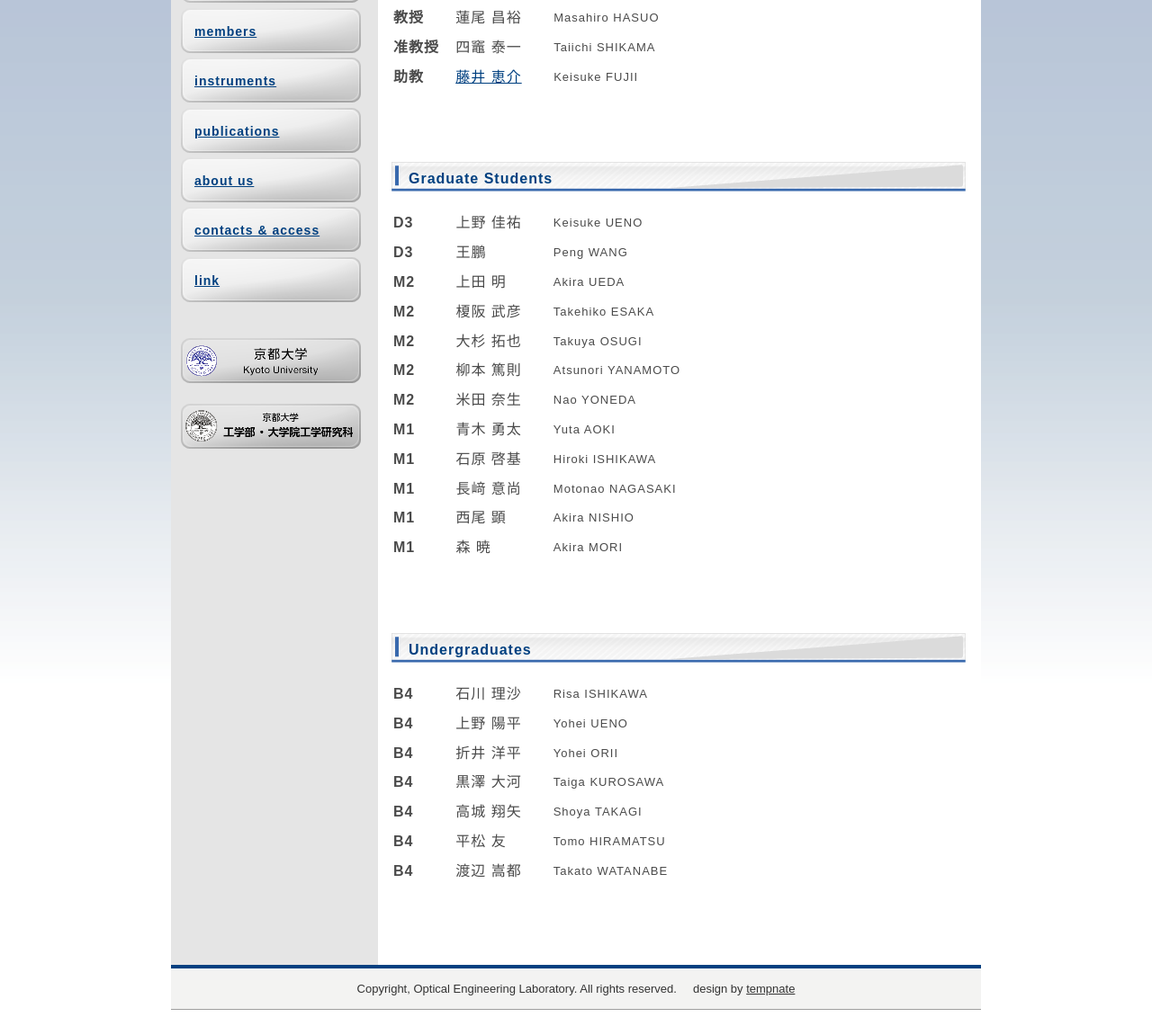
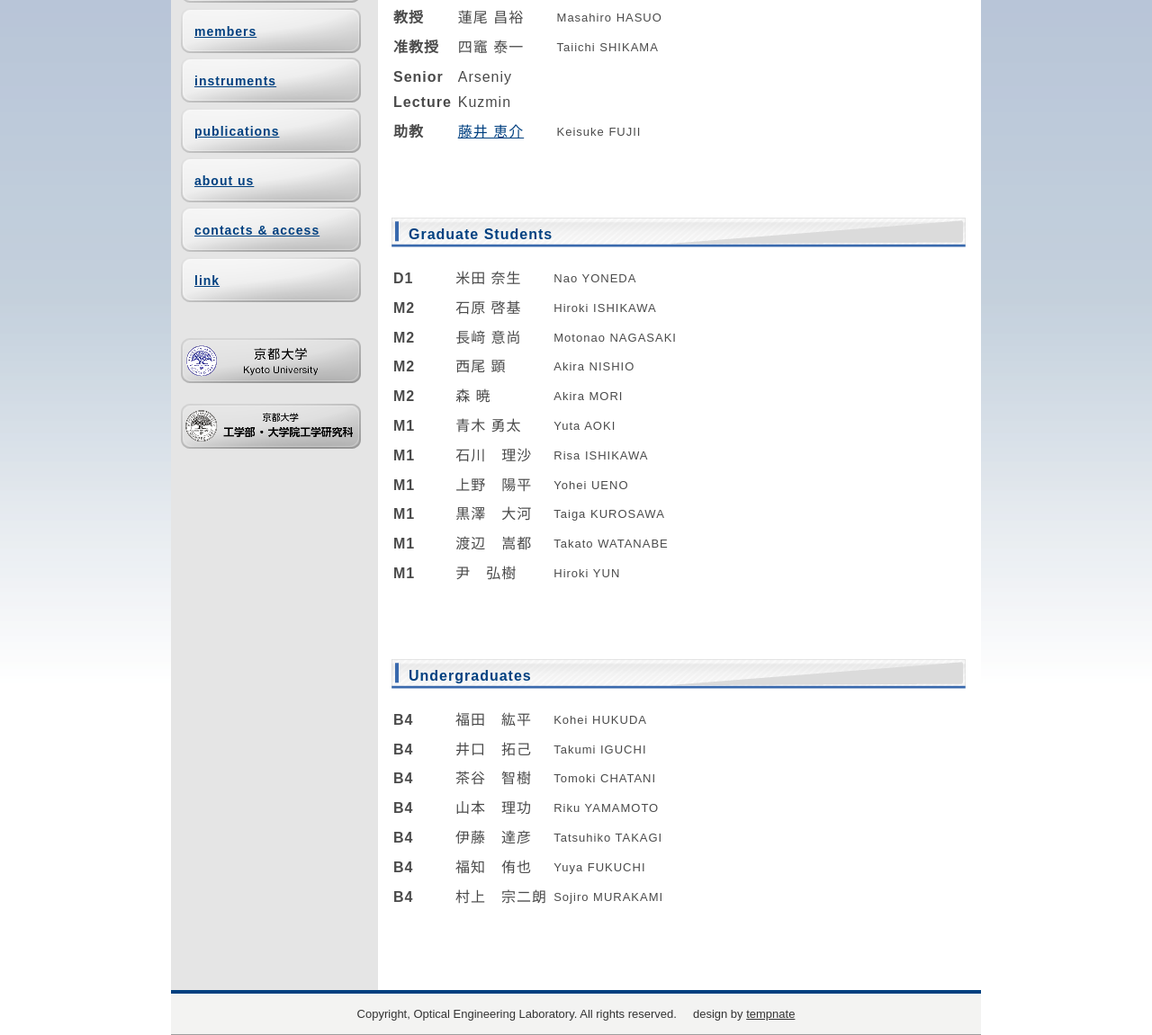
Before and after one commit to fujiisoup/hasuolab_html, a plain HTML site: page people_en.html in a window 1280 px wide. Shown: the part 359-1510 px from the top of the page at 90% size. Before the commit the page ends 1482 px from the top, so only its background shows below. Drawn offline with Linux system fonts and the light colour scheme; files whose address does not match are found by name.

Commit message:
Update member

```diff
--- a/people_en.html
+++ b/people_en.html
@@ -61,6 +61,10 @@
         <td width="180"><font color="4a4a4a" size="2">Taiichi SHIKAMA</font></td>
       </tr>
       <tr>
+        <td width="68"><font color="4a4a4a"><b>Senior Lecture</b></font></td>
+        <td width="110"><font color="4a4a4a">Arseniy Kuzmin</font></td>
+      </tr>
+      <tr>
         <td width="68"><font color="4a4a4a"><b>助教</b></font></td>
         <td width="110"><font color="4a4a4a"><a href="https://github.com/fujiisoup/CV/blob/master/README.md">藤井 恵介</a></font></td>
         <td width="180"><font color="4a4a4a" size="2">Keisuke FUJII</font></td>
@@ -80,42 +84,32 @@
   <table width="358">
     <tbody>
     <tr>
-        <td width="68"><font color="4a4a4a"><b>D3</b></font></td>
-        <td width="110"><font color="4a4a4a">上野 佳祐</font></td>
-        <td width="180"><font color="4a4a4a" size="2">Keisuke UENO</font></td>
-      </tr>
-
-      <tr>
-        <td width="68"><font color="4a4a4a"><b>D3</b></font></td>
-        <td width="110"><font color="4a4a4a">王鵬</font></td>
-        <td width="180"><font color="4a4a4a" size="2">Peng WANG</font></td>
+      <td width="68"><font color="4a4a4a"><b>D1</b></font></td>
+      <td width="110"><font color="4a4a4a">米田 奈生</font></td>
+      <td width="180"><font color="4a4a4a" size="2">Nao YONEDA</font></td>
     </tr>
 
     <tr>
       <td width="68"><font color="4a4a4a"><b>M2</b></font></td>
-        <td width="110"><font color="4a4a4a">上田 明</font></td>
-        <td width="180"><font color="4a4a4a" size="2">Akira UEDA</font></td>
+      <td width="110"><font color="4a4a4a">石原 啓基</font></td>
+      <td width="180"><font color="4a4a4a" size="2">Hiroki ISHIKAWA</font></td>
     </tr>
     <tr>
       <td width="68"><font color="4a4a4a"><b>M2</b></font></td>
-        <td width="110"><font color="4a4a4a">榎阪 武彦</font></td>
-        <td width="180"><font color="4a4a4a" size="2">Takehiko ESAKA</font></td>
+      <td width="110"><font color="4a4a4a">長﨑 意尚</font></td>
+      <td width="180"><font color="4a4a4a" size="2">Motonao NAGASAKI</font></td>
     </tr>
     <tr>
       <td width="68"><font color="4a4a4a"><b>M2</b></font></td>
-        <td width="110"><font color="4a4a4a">大杉 拓也</font></td>
-        <td width="180"><font color="4a4a4a" size="2">Takuya OSUGI</font></td>
+      <td width="110"><font color="4a4a4a">西尾 顕</font></td>
+      <td width="180"><font color="4a4a4a" size="2">Akira NISHIO</font></td>
     </tr>
     <tr>
       <td width="68"><font color="4a4a4a"><b>M2</b></font></td>
-        <td width="110"><font color="4a4a4a">柳本 篤則</font></td>
-        <td width="180"><font color="4a4a4a" size="2">Atsunori YANAMOTO</font></td>
+      <td width="110"><font color="4a4a4a">森 暁</font></td>
+      <td width="180"><font color="4a4a4a" size="2">Akira MORI</font></td>
     </tr>
-      <tr>
-        <td width="68"><font color="4a4a4a"><b>M2</b></font></td>
-        <td width="110"><font color="4a4a4a">米田 奈生</font></td>
-        <td width="180"><font color="4a4a4a" size="2">Nao YONEDA</font></td>
-      </tr>
+
     <tr>
       <td width="68"><font color="4a4a4a"><b>M1</b></font></td>
       <td width="110"><font color="4a4a4a">青木 勇太</font></td>
@@ -123,23 +117,28 @@
     </tr>
     <tr>
       <td width="68"><font color="4a4a4a"><b>M1</b></font></td>
-        <td width="110"><font color="4a4a4a">石原 啓基</font></td>
-        <td width="180"><font color="4a4a4a" size="2">Hiroki ISHIKAWA</font></td>
+      <td width="110"><font color="4a4a4a">石川　理沙</font></td>
+      <td width="180"><font color="4a4a4a" size="2">Risa ISHIKAWA</font></td>
     </tr>
     <tr>
       <td width="68"><font color="4a4a4a"><b>M1</b></font></td>
-        <td width="110"><font color="4a4a4a">長﨑 意尚</font></td>
-        <td width="180"><font color="4a4a4a" size="2">Motonao NAGASAKI</font></td>
+      <td width="110"><font color="4a4a4a">上野　陽平</font></td>
+      <td width="180"><font color="4a4a4a" size="2">Yohei UENO</font></td>
     </tr>
     <tr>
       <td width="68"><font color="4a4a4a"><b>M1</b></font></td>
-        <td width="110"><font color="4a4a4a">西尾 顕</font></td>
-        <td width="180"><font color="4a4a4a" size="2">Akira NISHIO</font></td>
+      <td width="110"><font color="4a4a4a">黒澤　大河</font></td>
+      <td width="180"><font color="4a4a4a" size="2">Taiga KUROSAWA</font></td>
     </tr>
     <tr>
       <td width="68"><font color="4a4a4a"><b>M1</b></font></td>
-        <td width="110"><font color="4a4a4a">森 暁</font></td>
-        <td width="180"><font color="4a4a4a" size="2">Akira MORI</font></td>
+      <td width="110"><font color="4a4a4a">渡辺　嵩都</font></td>
+      <td width="180"><font color="4a4a4a" size="2">Takato WATANABE</font></td>
+    </tr>
+    <tr>
+      <td width="68"><font color="4a4a4a"><b>M1</b></font></td>
+      <td width="110"><font color="4a4a4a">尹　弘樹</font></td>
+      <td width="180"><font color="4a4a4a" size="2">Hiroki YUN</font></td>
     </tr>
       <tr>
         <td colspan="3" height="53"></td>
@@ -155,38 +154,38 @@
     <tbody>
     <tr>
       <td width="68"><font color="4a4a4a"><b>B4</b></font></td>
-        <td width="110"><font color="4a4a4a">石川 理沙</font></td>
-        <td width="180"><font color="4a4a4a" size="2">Risa ISHIKAWA</font></td>
+      <td width="110"><font color="4a4a4a">福田　紘平</font></td>
+      <td width="180"><font color="4a4a4a" size="2">Kohei HUKUDA</font></td>
     </tr>
     <tr>
       <td width="68"><font color="4a4a4a"><b>B4</b></font></td>
-        <td width="110"><font color="4a4a4a">上野 陽平</font></td>
-        <td width="180"><font color="4a4a4a" size="2">Yohei UENO</font></td>
+      <td width="110"><font color="4a4a4a">井口　拓己</font></td>
+      <td width="180"><font color="4a4a4a" size="2">Takumi IGUCHI</font></td>
     </tr>
     <tr>
       <td width="68"><font color="4a4a4a"><b>B4</b></font></td>
-        <td width="110"><font color="4a4a4a">折井 洋平</font></td>
-        <td width="180"><font color="4a4a4a" size="2">Yohei ORII</font></td>
+      <td width="110"><font color="4a4a4a">茶谷　智樹</font></td>
+      <td width="180"><font color="4a4a4a" size="2">Tomoki CHATANI</font></td>
     </tr>
     <tr>
       <td width="68"><font color="4a4a4a"><b>B4</b></font></td>
-        <td width="110"><font color="4a4a4a">黒澤 大河</font></td>
-        <td width="180"><font color="4a4a4a" size="2">Taiga KUROSAWA</font></td>
+      <td width="110"><font color="4a4a4a">山本　理功</font></td>
+      <td width="180"><font color="4a4a4a" size="2">Riku YAMAMOTO</font></td>
     </tr>
     <tr>
       <td width="68"><font color="4a4a4a"><b>B4</b></font></td>
-        <td width="110"><font color="4a4a4a">高城 翔矢</font></td>
-        <td width="180"><font color="4a4a4a" size="2">Shoya TAKAGI</font></td>
+      <td width="110"><font color="4a4a4a">伊藤　達彦</font></td>
+      <td width="180"><font color="4a4a4a" size="2">Tatsuhiko TAKAGI</font></td>
     </tr>
     <tr>
       <td width="68"><font color="4a4a4a"><b>B4</b></font></td>
-        <td width="110"><font color="4a4a4a">平松 友</font></td>
-        <td width="180"><font color="4a4a4a" size="2">Tomo HIRAMATSU</font></td>
+      <td width="110"><font color="4a4a4a">福知　侑也</font></td>
+      <td width="180"><font color="4a4a4a" size="2">Yuya FUKUCHI</font></td>
     </tr>
     <tr>
       <td width="68"><font color="4a4a4a"><b>B4</b></font></td>
-        <td width="110"><font color="4a4a4a">渡辺 嵩都</font></td>
-        <td width="180"><font color="4a4a4a" size="2">Takato WATANABE</font></td>
+      <td width="110"><font color="4a4a4a">村上　宗二朗</font></td>
+      <td width="180"><font color="4a4a4a" size="2">Sojiro MURAKAMI</font></td>
     </tr>
       <tr>
         <td colspan="3" height="53"></td>
```
Also changed, not shown: people.html (+43 -44 lines). Lines whose indentation alone changed are shown as unchanged.
